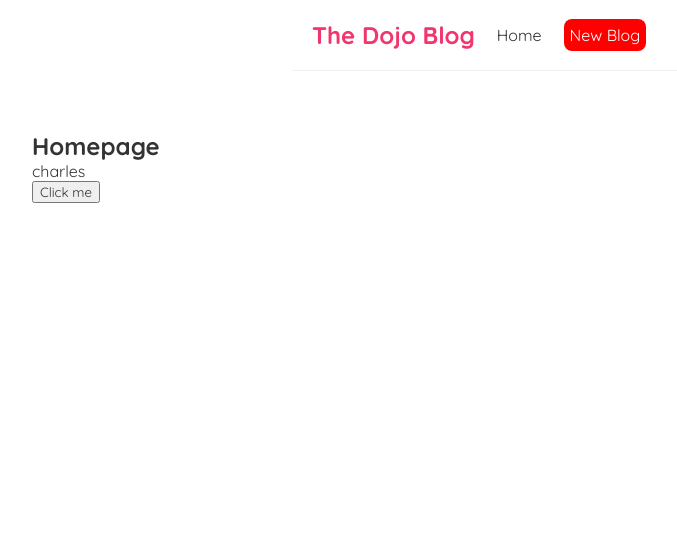
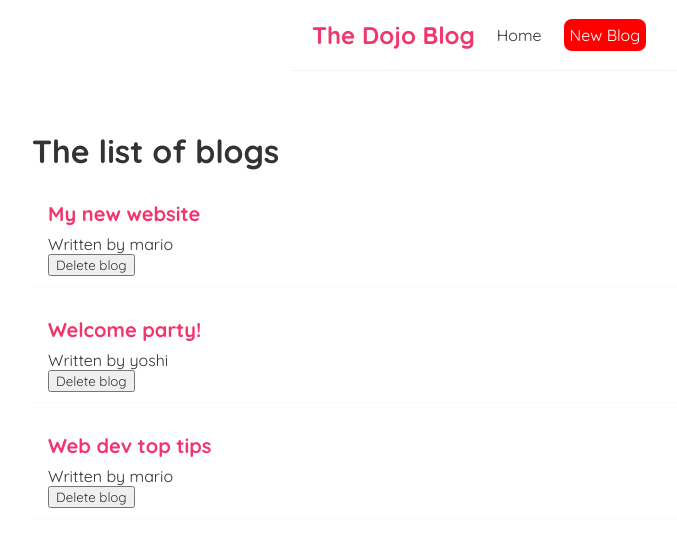
Before and after one commit to ccMatovu/miscellaneous_projects, a React (Create React App) app in the folder dojo_blog-react/: page / in a window 1280 px wide. Shown: the top 546 px of the page, without its empty margins (28-705 px from the left). Built offline with nearby package versions, Linux system fonts and the light colour scheme; the HTML template or start-up script is replaced by a standard one.

Commit message:
using useState

```diff
--- /dev/null
+++ b/dojo_blog-react/data/db.json
@@ -0,0 +1,16 @@
+{
+    "blogs":[
+        {
+            "title":"My first Blog",
+            "body":"Why do we use it? \nIt is a long established fact that a reader will be distracted",
+            "author":"mario",
+            "id":1
+        },
+        {
+            "title":"Opening party",
+            "body":"Why do we use it? \nIt is a long estabshe bla blah blah blah blahb",
+            "author":"yoshi",
+            "id":2
+        }
+    ]
+}
--- /dev/null
+++ b/dojo_blog-react/src/BlogList.js
@@ -0,0 +1,20 @@
+const BlogList = (props)=>{
+
+    const blogs = props.blogs;
+    console.log(props,blogs);
+
+    return (
+        <div className='blog-list'>
+            <h1>{props.title}</h1>
+            {blogs.map((blog) => {
+               return <div className = "blog-preview" key={blog.id}>
+                    <h2>{blog.title}</h2>
+                    <p>Written by {blog.author}</p>
+                    <button onClick = {()=>{props.handleDelete(blog.id)}}>Delete blog</button>
+                </div>
+            })}
+        </div>
+    );
+}
+
+export default BlogList;
--- a/dojo_blog-react/src/Home.js
+++ b/dojo_blog-react/src/Home.js
@@ -1,17 +1,21 @@
 import { useState } from "react";
+import BlogList from "./BlogList";
 
 const Home = ()=>{
-    let [name,setName] = useState('charles');
-    const handleClick = (e,name) =>{
-        console.log('im clicked by '+name);
-        setName('matox');
+    let [blogs,setBlogs] = useState([
+        { title: 'My new website', body: 'lorem ipsum...', author: 'mario', id: 1 },
+        { title: 'Welcome party!', body: 'lorem ipsum...', author: 'yoshi', id: 2 },
+        { title: 'Web dev top tips', body: 'lorem ipsum...', author: 'mario', id: 3 }
+      ]);
 
-    }
+      let handleDelete = (id) =>{
+          let newBlogs = blogs.filter((blog)=> blog.id != id);
+          setBlogs(newBlogs);
+      };
+
     return (
         <div className='home'>
-            <h2>Homepage</h2>
-            <p>{name}</p>
-            <button onClick={(e)=>{handleClick(e,'matovu')}}>Click me</button>
+            <BlogList blogs={blogs} title={'The list of blogs'} handleDelete={handleDelete}></BlogList>
         </div>
     );
 }
--- a/dojo_blog-react/src/index.css
+++ b/dojo_blog-react/src/index.css
@@ -12,6 +12,10 @@
   max-width: 600px;
   margin: 0 auto;
   border-bottom: 1px solid #f2f2f2;
+}
+.home{
+  width: 800px;
+  height: auto;
 }
 .navbar h1 {
   color: #f1356d;
```
